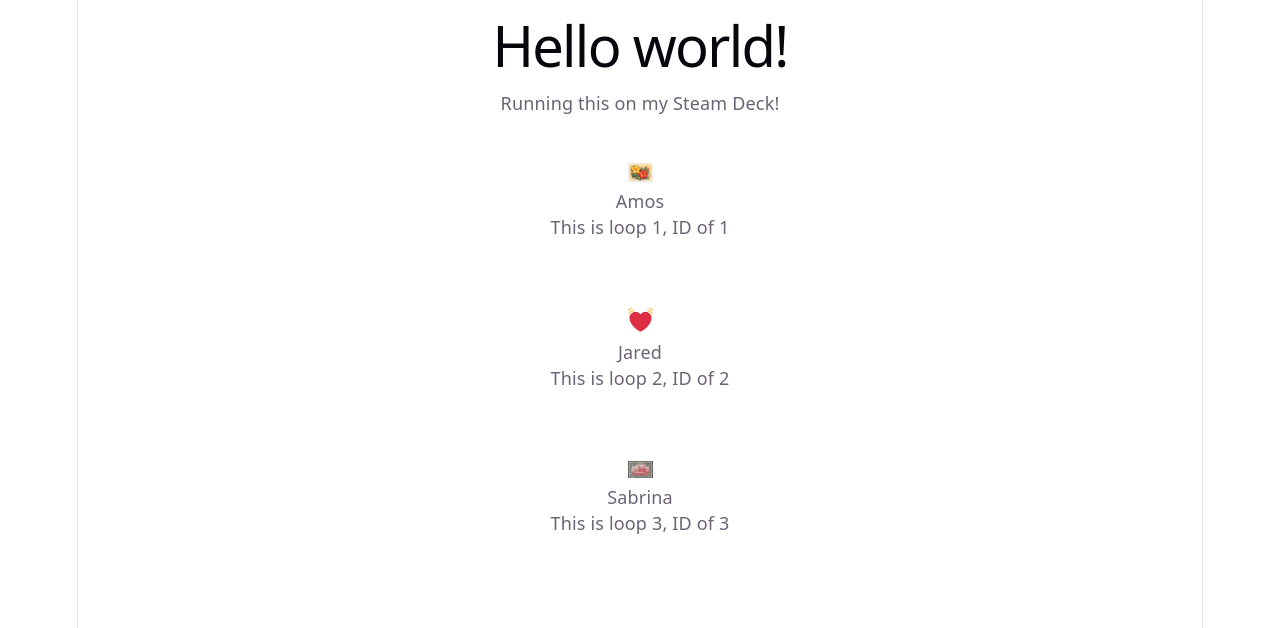
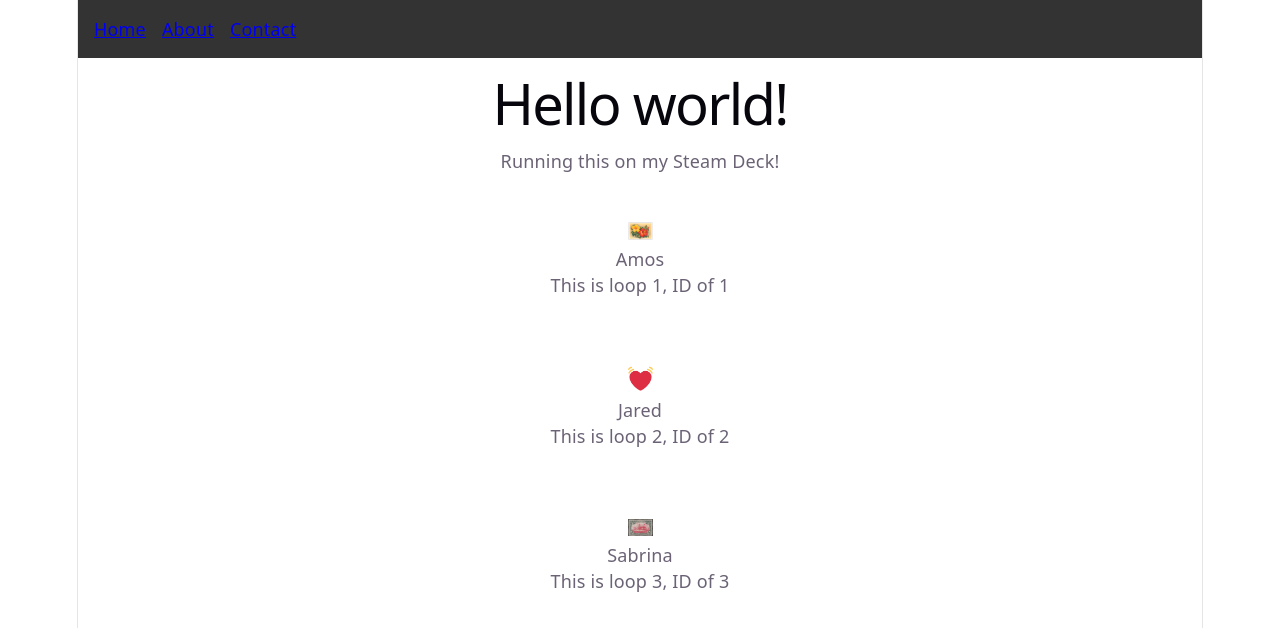
Before and after one commit to w9ne/learningReact, a React (Vite) app: page / in a window 1280 px wide. Shown: the top 628 px of the page. Built offline with nearby package versions, Linux system fonts and the light colour scheme.

Commit message:
Add nav bar and logic

```diff
--- a/src/App.jsx
+++ b/src/App.jsx
@@ -7,6 +7,7 @@ import Navbar from './components/Navbar';
 function App() {
   return (
     <BrowserRouter>
+      <Navbar/>
       <Routes>
         <Route path="/" element={<Home />} />
         <Route path="/about" element={<About />} />
--- a/src/components/Navbar.jsx
+++ b/src/components/Navbar.jsx
@@ -2,7 +2,13 @@ import { Link } from 'react-router-dom';
 
 function Navbar() {
   return (
-    <nav>
+    /* cool lookin nav bar */
+    <nav style={{
+      display: 'flex',
+      gap: '16px',
+      padding: '16px',
+      backgroundColor: '#333',
+    }}>
       <Link to="/">Home</Link>
       <Link to="/about">About</Link>
       <Link to="/contact">Contact</Link>
```
